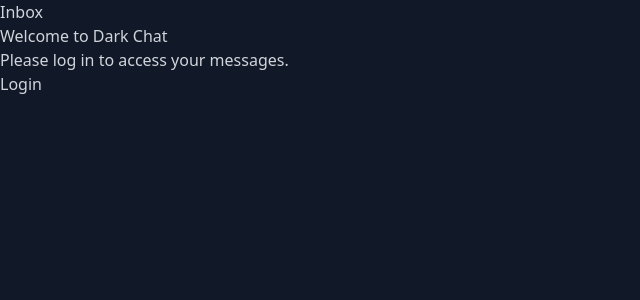
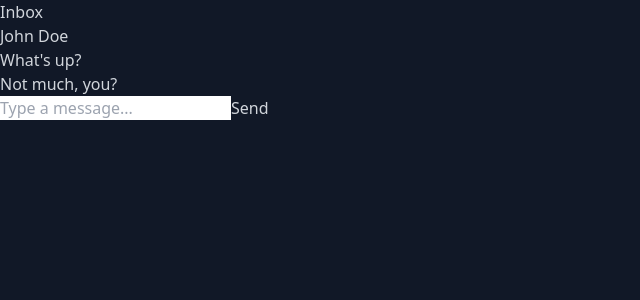
Before and after one commit to Shaik-36/chat-app, a React (Vite) app in the folder client/: page / in a window 1280 px wide. Shown: the top 300 px of the page, without its empty margins (0-640 px from the left). Built offline with nearby package versions, Linux system fonts and the light colour scheme.

Commit message:
refactor routing in App component to use React Router for navigation

```diff
--- a/client/src/App.jsx
+++ b/client/src/App.jsx
@@ -1,22 +1,21 @@
-import React, { useState } from "react";
+import { Routes, Route, Navigate } from "react-router-dom";
+import Chat from "./pages/chat";
 import NavBar from "./components/NavBar";
-import Chat from "./pages/chat";
-import LoginScreen from "./pages/login";
+import Login from "./pages/login";
+import Register from "./pages/register";
 
 function App() {
-  const [isAuthenticated, setIsAuthenticated] = useState(false);
-
   return (
     <div className="flex h-screen bg-gray-900 text-gray-200">
-      <NavBar
-        isAuthenticated={isAuthenticated}
-        setIsAuthenticated={setIsAuthenticated}
-      />
-      {isAuthenticated ? (
-        <Chat />
-      ) : (
-        <LoginScreen setIsAuthenticated={setIsAuthenticated} />
-      )}
+      <NavBar />
+      <div className="flex-1 flex flex-col">
+        <Routes>
+          <Route path="/login" element={<Login />} />
+          <Route path="/register" element={<Register />} />
+          <Route path="/" element={<Chat />} />
+          <Route path="*" element={<Navigate to="/" />} />
+        </Routes>
+      </div>
     </div>
   );
 }
```
